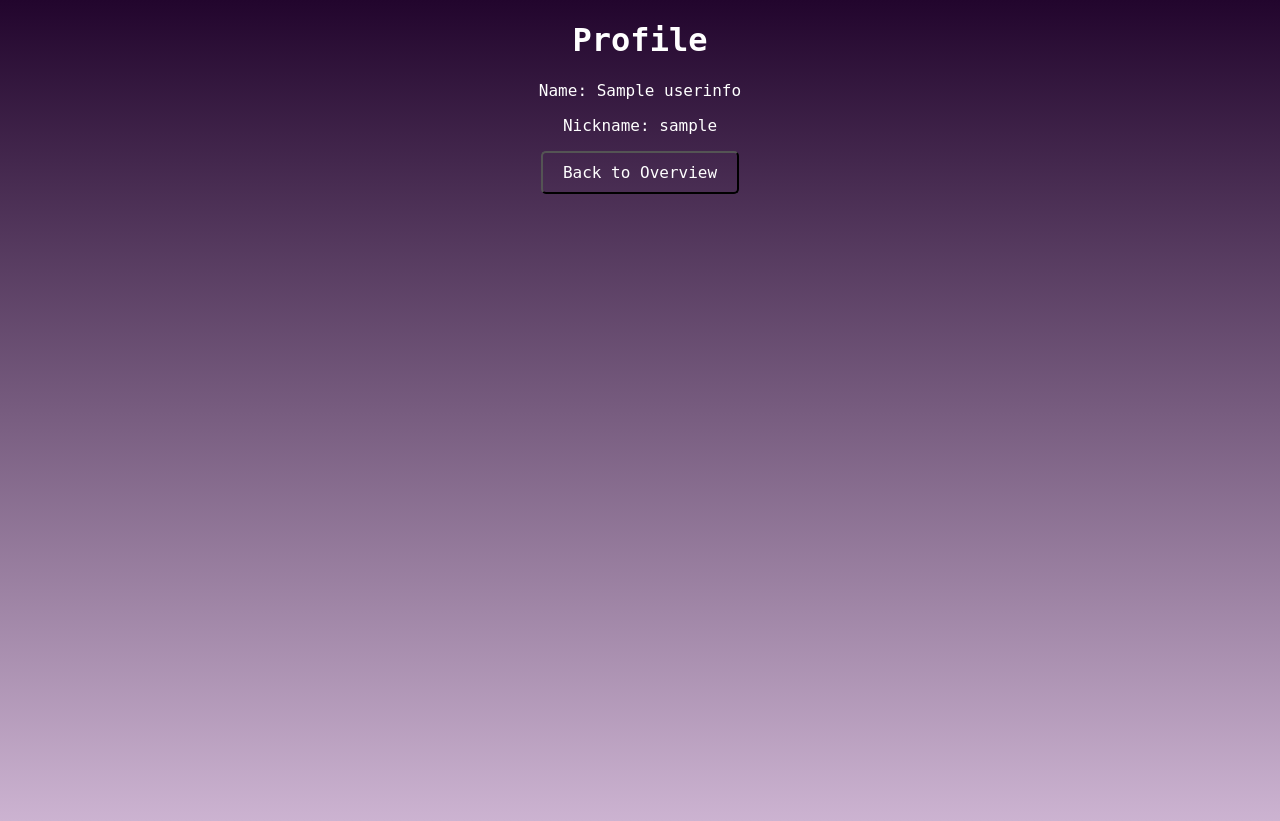
After one commit to stefanwezel/sweeper, a Flask app: template app/templates/profile.html in a window 1280 px wide. The commit adds this page. Run offline with Flask 3, Linux system fonts and the light colour scheme; the template is opened without the code that fills it: most values are stand-ins (such as "Sample title", 1, 10 or a date in 2020).

Commit message:
provide style and html for profile page

```diff
--- a/app/app.py
+++ b/app/app.py
@@ -283,12 +283,18 @@ def home():
     return render_template("home.html", session=session.get('user'), pretty=json.dumps(session.get('user'), indent=4))
 
 
+# @app.route("/profile")
+# @login_required
+# def profile():
+#     # TODO add html for this route
+#     return jsonify(session.get('user'))
 @app.route("/profile")
 @login_required
 def profile():
-    # TODO add html for this route
-    return jsonify(session.get('user'))
+    user_info = session.get('userinfo')
+    user_info = session.get('user')
 
+    return render_template("profile.html", user_info=user_info)
 
 @app.route('/media/<path:filename>')
 def media(filename):
--- a/app/static/css/styles.css
+++ b/app/static/css/styles.css
@@ -283,3 +283,19 @@ margin-bottom: 10px; /* Add spacing between containers */
 .dropdown:hover .dropdown-content {
   display: block;
 }
+.profile-info {
+  font-family: 'Hack', monospace;
+  color: white;
+  text-align: center;
+}
+.back-button {
+  background-color: transparent; /* Background color */
+  border-radius: 5px; /* Rounded corners */
+  transition: background-color 0.3s ease; /* Smooth transition for hover effect */
+  padding: 10px 20px; /* Padding for better appearance */
+  color: white; /* Text color */
+  font-size: 16px; /* Font size */
+  cursor: pointer; /* Change cursor to pointer on hover */
+  text-decoration: none; /* Remove underline from anchor tag */
+  font-family: 'Hack', monospace; /* Use the 'Hack' font */
+}
--- /dev/null
+++ b/app/templates/profile.html
@@ -0,0 +1,17 @@
+<!DOCTYPE html>
+<html>
+<head>
+    <title>User Profile</title>
+    <link rel="icon" href="{{ url_for('static', filename='favicon.ico') }}">
+    <link rel="stylesheet" href="{{ url_for('static', filename='css/styles.css') }}">
+</head>
+<body>
+    <div class="profile-info">
+
+    <h1>Profile</h1>
+    <p>Name: {{ user_info['userinfo']['name'] }}</p>
+    <p>Nickname: {{ user_info['userinfo']['nickname'] }}</p>
+    <button class="back-button" onclick="location.href='{{ url_for('overview') }}'">Back to Overview</button>
+</div>
+</body>
+</html>
```
